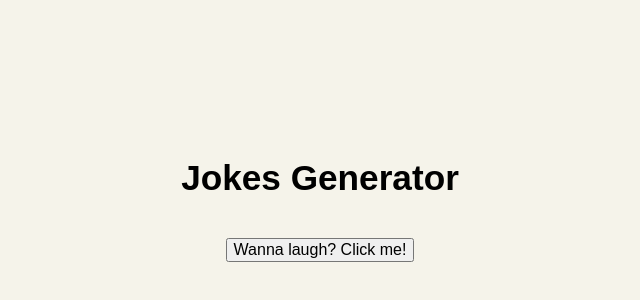
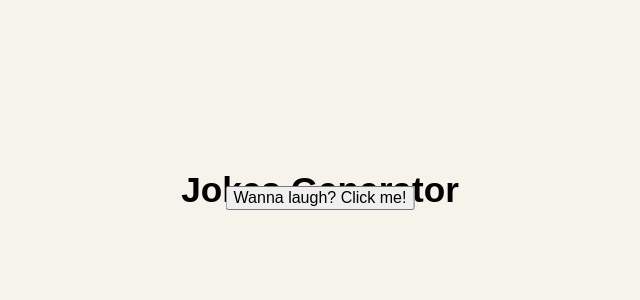
Before and after one commit to AngelaCandela/jokes_app, a website: page public/index.html in a window 1280 px wide. Shown: the part 202-502 px from the top of the page, without its empty margins (320-960 px from the left). Drawn offline with Linux system fonts and the light colour scheme.

Commit message:
Style start button

```diff
--- a/public/styles/index.css
+++ b/public/styles/index.css
@@ -46,3 +46,10 @@ p {
 .hidden {
   display: none;
 }
+
+#start-button {
+  position: absolute;
+  top: 50%;
+  left: 50%;
+  transform: translate(-50%, -50%);
+}
```
